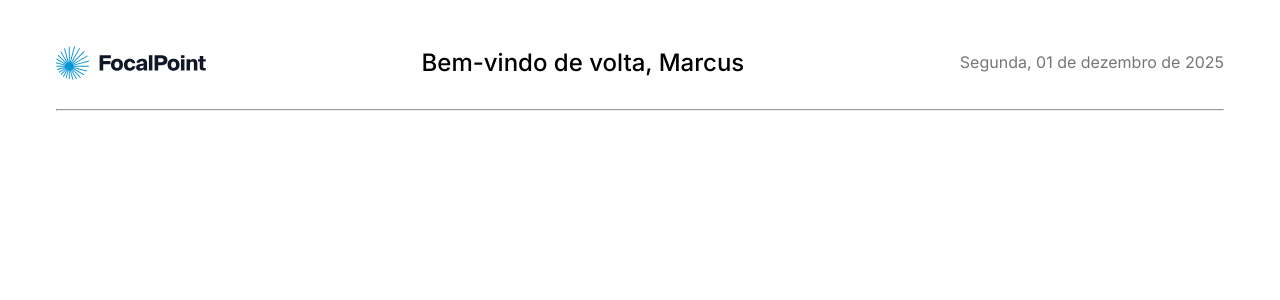
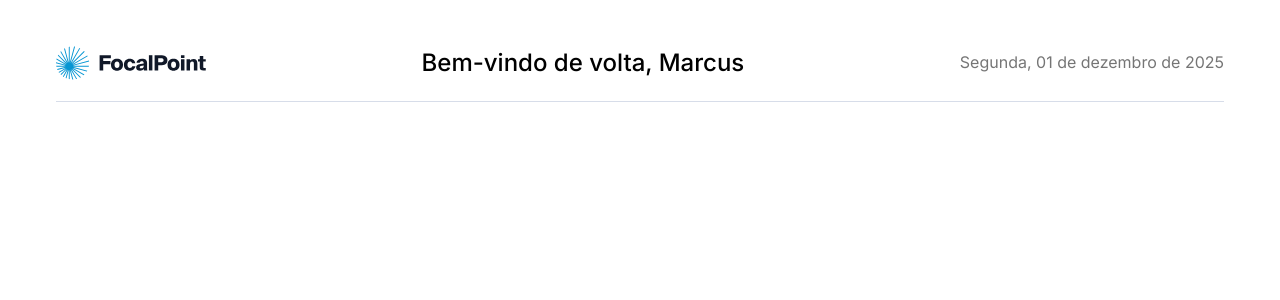
Before and after one commit to SabrinaDamascenoDev/FocalPoint, a Next.js app in the folder focal-point/: page / in a window 1280 px wide. Shown: the top 300 px of the page. Built offline with nearby package versions, Linux system fonts and the light colour scheme.

Commit message:
ajustes borda do menu

```diff
--- a/focal-point/src/app/page.js
+++ b/focal-point/src/app/page.js
@@ -18,7 +18,8 @@ export default function Home() {
             <p className={styles.descricaoHome}>Segunda, 01 de dezembro de 2025</p>
 
         </header>
-        <hr className={styles.linhaHome}></hr>
+
+        <div></div>
     </div>
   );
 }
--- a/focal-point/src/styles/Home.module.scss
+++ b/focal-point/src/styles/Home.module.scss
@@ -21,14 +21,10 @@
     justify-content: space-between;
     align-items: center;
     margin-top: 24px;
+    border-bottom: 1px solid rgba(215, 221, 233, 1);;
 }
 
 .logoHome{
     width: 150px;
     height: 36px;
 }
-
-.linhaHome{
-    margin-left: 56px;
-    margin-right: 56px;
-}
```
